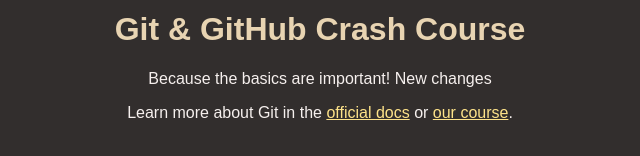
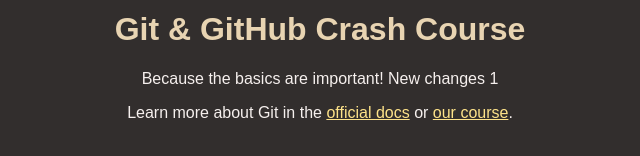
Before and after one commit to t-waves/github-crash-course1, a plain HTML site: page index.html in a window 1280 px wide. Shown: the part 158-314 px from the top of the page, 320-960 px from the left. Drawn offline with Linux system fonts and the light colour scheme.

Commit message:
new change

```diff
--- a/index.html
+++ b/index.html
@@ -13,7 +13,7 @@
       <h1>Git & GitHub Crash Course</h1>
     </header>
     <main>
-      <p>Because the basics are important! New changes</p>
+      <p>Because the basics are important! New changes 1</p>
       <p>
         Learn more about Git in the
         <a href="https://git-scm.com/book/en/v2">official docs</a> or
```
